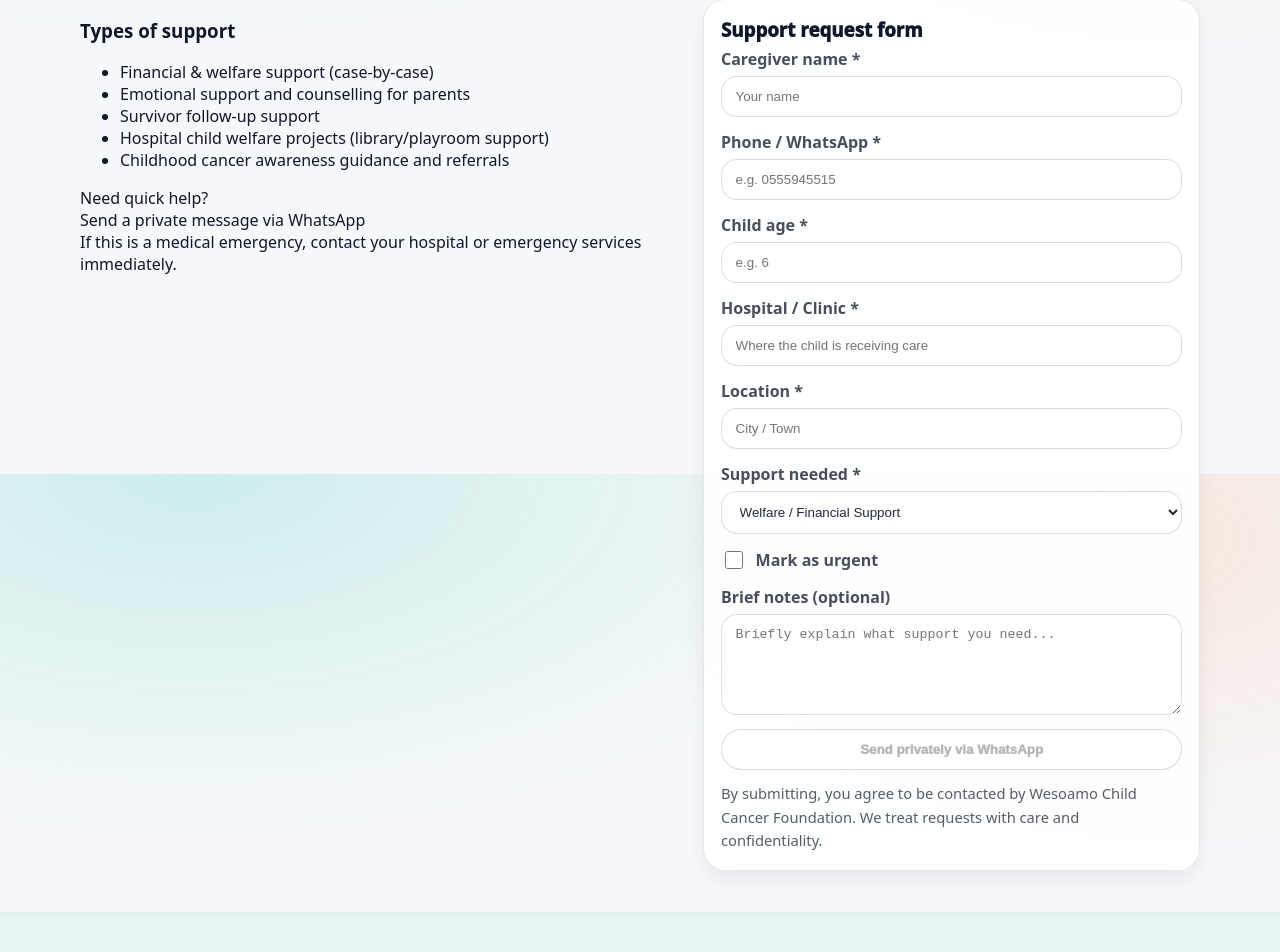
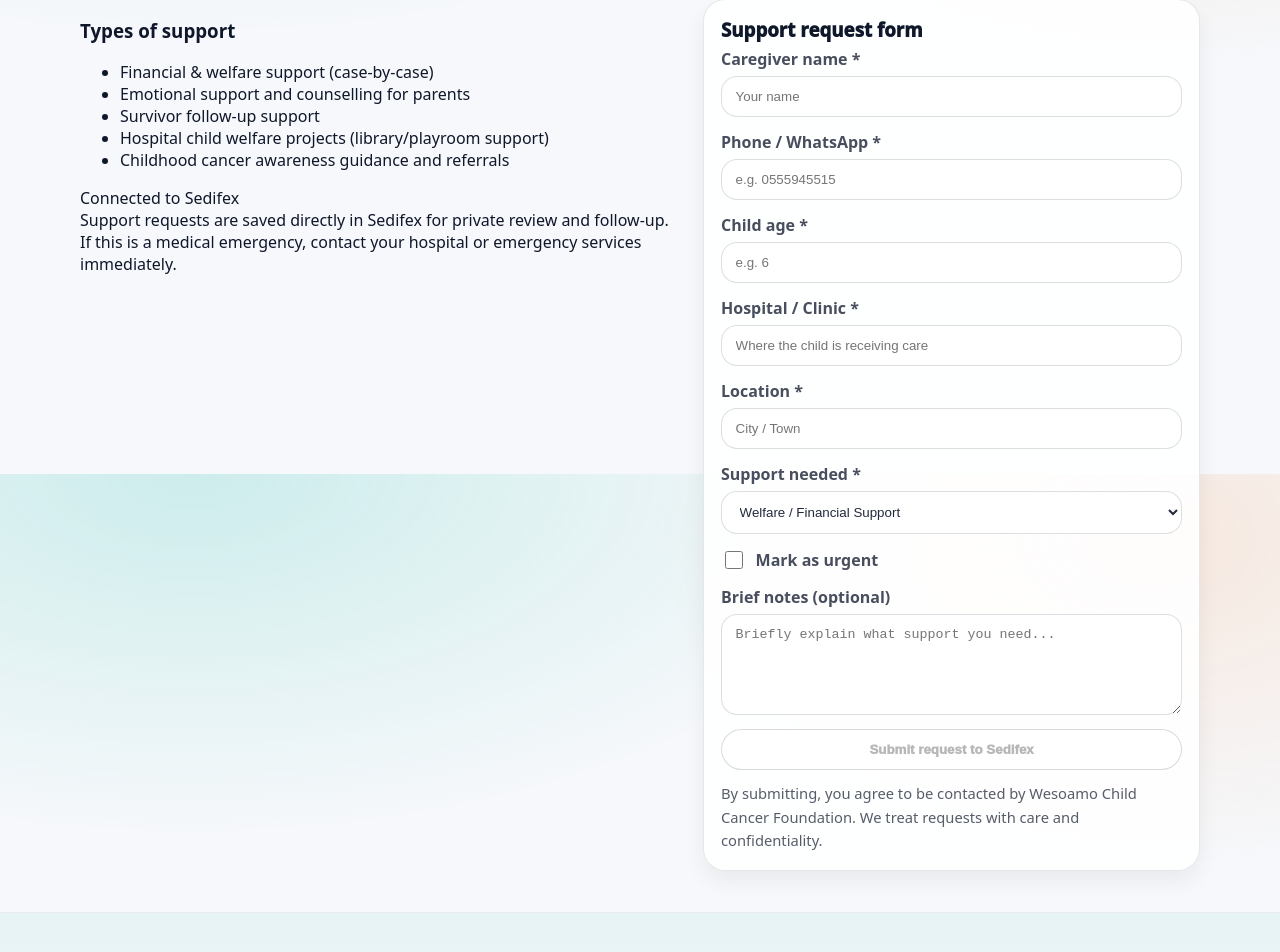
Before and after one commit to learngermanghana/Wesoamo-charity, a React (Vite) app: page /request-support in a window 1280 px wide. Shown: the part 326-1278 px from the top of the page. Built offline with nearby package versions, Linux system fonts and the light colour scheme; no server answers.

Commit message:
Send support requests to Sedifex instead of WhatsApp

```diff
--- a/src/pages/RequestSupportPage.jsx
+++ b/src/pages/RequestSupportPage.jsx
@@ -1,8 +1,14 @@
-import { useMemo, useState } from "react";
+import { useState } from "react";
 import SEO from "../components/SEO";
 import Container from "../components/Container";
 import InternalLinksBlock from "../components/InternalLinksBlock";
-import { contactLinks, org } from "../data/org";
+import { org } from "../data/org";
+
+const sedifexStoreId = import.meta.env.VITE_SEDIFEX_STORE_ID?.trim() ?? "";
+
+function clean(value, max = 500) {
+  return String(value || "").trim().slice(0, max);
+}
 
 export default function RequestSupportPage() {
   const [caregiverName, setCaregiverName] = useState("");
@@ -13,21 +19,9 @@ export default function RequestSupportPage() {
   const [supportType, setSupportType] = useState("Welfare / Financial Support");
   const [urgent, setUrgent] = useState(false);
   const [notes, setNotes] = useState("");
-
-  const waLink = useMemo(() => {
-    const text =
-      `REQUEST SUPPORT - ${org.name}\n\n` +
-      `Caregiver name: ${caregiverName}\n` +
-      `Phone: ${phone}\n` +
-      `Child age: ${childAge}\n` +
-      `Hospital / Clinic: ${hospital}\n` +
-      `Location: ${location}\n` +
-      `Support needed: ${supportType}\n` +
-      `Urgent: ${urgent ? "YES" : "No"}\n\n` +
-      `Notes (please keep it brief):\n${notes || "-"}\n\n` +
-      `Submitted via website.`;
-    return `https://wa.me/${contactLinks.contact.whatsapp || org.whatsapp}?text=${encodeURIComponent(text)}`;
-  }, [caregiverName, phone, childAge, hospital, location, supportType, urgent, notes]);
+  const [isSubmitting, setIsSubmitting] = useState(false);
+  const [submitState, setSubmitState] = useState("idle");
+  const [feedback, setFeedback] = useState("");
 
   const canSend =
     caregiverName.trim() && phone.trim() && childAge.toString().trim() && hospital.trim() && location.trim();
@@ -51,10 +45,61 @@ export default function RequestSupportPage() {
     description: "Private request pathway for welfare, counselling, and survivor follow-up support for families."
   };
 
-  function sendWhatsApp(e) {
+  async function submitSupportRequest(e) {
     e.preventDefault();
-    if (!canSend) return;
-    window.open(waLink, "_blank", "noopener,noreferrer");
+    if (!canSend || isSubmitting) return;
+
+    if (!sedifexStoreId) {
+      setSubmitState("error");
+      setFeedback("Setup needed: add VITE_SEDIFEX_STORE_ID in Vercel.");
+      return;
+    }
+
+    setIsSubmitting(true);
+    setSubmitState("idle");
+    setFeedback("");
+
+    try {
+      const payload = {
+        storeId: sedifexStoreId,
+        name: clean(caregiverName, 140),
+        caregiverName: clean(caregiverName, 140),
+        phone: clean(phone, 80),
+        childAge: clean(childAge, 40),
+        hospital: clean(hospital, 180),
+        clinic: clean(hospital, 180),
+        location: clean(location, 180),
+        supportType: clean(supportType, 180),
+        supportNeeded: clean(supportType, 180),
+        urgent,
+        priority: urgent ? "urgent" : "normal",
+        urgency: urgent ? "urgent" : "normal",
+        needSummary: clean(notes, 1000),
+        notes: clean(notes, 1000),
+        source: "wesoamo-charity-website",
+        sourcePage: "/request-support",
+        sourceChannel: "wesoamo-charity-website",
+        pageType: "request_support"
+      };
+
+      const res = await fetch("/api/support-request-sync", {
+        method: "POST",
+        headers: { "Content-Type": "application/json" },
+        body: JSON.stringify(payload),
+      });
+      const data = await res.json().catch(() => ({}));
+
+      if (!res.ok || data?.error || data?.ok === false) {
+        throw new Error(data?.error || "Support request failed. Please try again.");
+      }
+
+      window.location.href = "/request-success";
+    } catch (error) {
+      setSubmitState("error");
+      setFeedback(error instanceof Error ? error.message : "Unable to submit support request right now.");
+    } finally {
+      setIsSubmitting(false);
+    }
   }
 
   return (
@@ -94,15 +139,15 @@ export default function RequestSupportPage() {
               </ul>
 
               <div className="callout" style={{ marginTop: "1rem" }}>
-                <div className="callout__title">Need quick help?</div>
-                <div className="callout__text">Send a private message via WhatsApp</div>
+                <div className="callout__title">Connected to Sedifex</div>
+                <div className="callout__text">Support requests are saved directly in Sedifex for private review and follow-up.</div>
                 <div className="callout__hint">
                   If this is a medical emergency, contact your hospital or emergency services immediately.
                 </div>
               </div>
             </div>
 
-            <form className="card card--form" onSubmit={sendWhatsApp}>
+            <form className="card card--form" onSubmit={submitSupportRequest}>
               <h3 className="card__title">Support request form</h3>
 
               <div className="formGrid">
@@ -153,8 +198,14 @@ export default function RequestSupportPage() {
                 </label>
               </div>
 
-              <button className="btn" type="submit" disabled={!canSend} style={{ width: "100%" }}>
-                Send privately via WhatsApp
+              {feedback ? (
+                <p className="tiny" style={{ marginTop: ".8rem", color: submitState === "success" ? "#0b7a3f" : "#9f1239" }}>
+                  {feedback}
+                </p>
+              ) : null}
+
+              <button className="btn" type="submit" disabled={!canSend || isSubmitting} style={{ width: "100%" }}>
+                {isSubmitting ? "Submitting..." : "Submit request to Sedifex"}
               </button>
 
               <p className="tiny" style={{ marginTop: ".8rem" }}>
```
